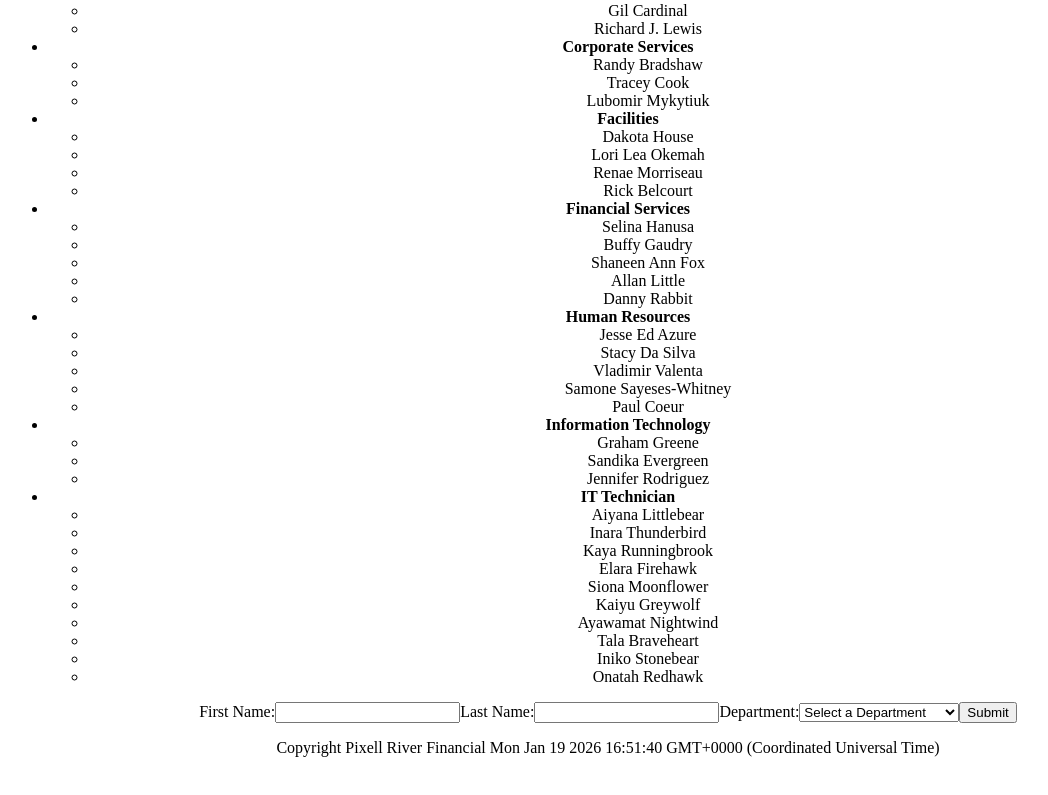
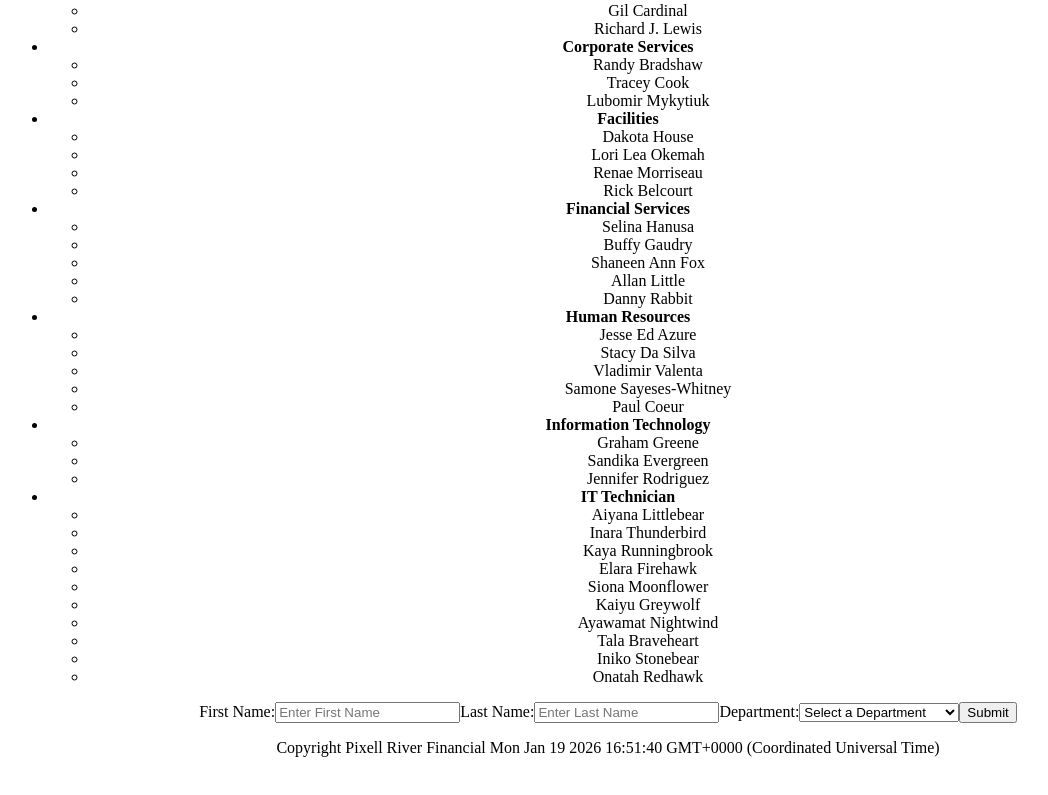
Before and after one commit to shannon1116/fsd-lab, a React (Vite) app: page /employees in a window 1280 px wide. Shown: the part 437-1232 px from the top of the page, without its empty margins (32-1080 px from the left). Built offline with nearby package versions, Linux system fonts and the light colour scheme.

Commit message:
Created useFormInput hook to use for the EmployeeForm.

```diff
--- a/src/components/employees/employees.tsx
+++ b/src/components/employees/employees.tsx
@@ -1,4 +1,6 @@
 import { useState } from "react";
+
+import useFormInput from "../../hooks/useFormInput";
 
 type EmployeeFormProps = {
     onSubmit: (
@@ -8,32 +10,33 @@ type EmployeeFormProps = {
 };
 
 export function EmployeeForm({ onSubmit }: EmployeeFormProps) {
-    const [firstName, setFirstName] = useState("");
-    const [lastName, setLastName] = useState("");
+    const firstName = useFormInput(value => value.trim().length >= 3);
+    const lastName = useFormInput(value => value.trim().length >= 3);
     const [department, setDepartment] = useState("");
     const [error, setError] = useState("");
     const [success, setSuccess] = useState("");
 
-    const handleSubmit = (e: React.FormEvent) => {
+    const formIsValid = firstName.isValid && lastName.isValid && department.trim() !== "";
+
+    const handleSubmit = (e) => {
         e.preventDefault();
 
-        if (!firstName || !lastName || !department) {
-            setError("Fields cannot be empty");
-            setSuccess("")
+        if (!formIsValid) {
+            setError("Please fill in all fields correctly.");
+            setSuccess("");
             return;
-        } else if (firstName.trim().length < 3 || lastName.trim().length < 3) {
-            setError("Both names must be at least 3 characters");
-            setSuccess("")
-            return;
-        } else {
-            onSubmit(department, { firstName, lastName });
-            setError("");
-            setSuccess("Form is valid!");
-            setFirstName("");
-            setLastName("");
-            setDepartment("");
         }
 
+        onSubmit(department, {
+            firstName: firstName.value,
+            lastName: lastName.value,
+        });
+
+        setError("");
+        setSuccess("Form is valid!");
+        firstName.inputReset();
+        lastName.inputReset();
+        setDepartment("");
     };
 
     return (
@@ -42,19 +45,19 @@ export function EmployeeForm({ onSubmit }: EmployeeFormProps) {
     <label htmlFor="firstName">First Name:
         <input
             type="text"
-            name="firstName"
-            id="firstName"
-            value={firstName}
-            onChange={(e) => setFirstName(e.target.value)}
+            placeholder="Enter First Name"
+            value={firstName.value}
+            onChange={firstName.valueChangeHandler}
+            onBlur={firstName.inputBlurHandler}
         />
     </label>
     <label htmlFor="lastName">Last Name:
         <input
             type="text"
-            name="lastName"
-            id="lastName"
-            value={lastName}
-            onChange={(e) => setLastName(e.target.value)}
+            placeholder="Enter Last Name"
+            value={lastName.value}
+            onChange={lastName.valueChangeHandler}
+            onBlur={lastName.inputBlurHandler}
         />
     </label>
     <label>
@@ -73,7 +76,7 @@ export function EmployeeForm({ onSubmit }: EmployeeFormProps) {
             <option value="Financial Services">Financial Services</option>
             <option value="Human Resources">Human Resources</option>
             <option value="Information Technology">Information Technology</option>
-            <option value="IT Technician">IT Techician</option>
+            <option value="IT Technician">IT Technician</option>
         </select>
     </label>
     <input type="submit"/>
--- /dev/null
+++ b/src/hooks/useFormInput.tsx
@@ -0,0 +1,33 @@
+import { useState } from "react";
+
+const useInput = (validateValue = () => true) => {
+    const [enteredValue, setEnteredValue] = useState("");
+    const [isTouched, setIsTouched] = useState(false);
+
+    const valueIsValid = validateValue(enteredValue);
+    const hasError = !valueIsValid && isTouched;
+
+    const valueChangeHandler = (event) => {
+        setEnteredValue(event.target.value);
+    };
+
+    const inputBlurHandler = () => {
+        setIsTouched(true);
+    };
+
+    const inputReset = () => {
+        setEnteredValue("");
+        setIsTouched(false);
+    };
+
+    return {
+        value: enteredValue,
+        isValid: valueIsValid,
+        hasError,
+        valueChangeHandler,
+        inputBlurHandler,
+        inputReset,
+    };
+};
+
+export default useInput;
```
Also changed, not shown: src/repository/employeeRepo.ts (added), src/service/employeeService.ts (added).
